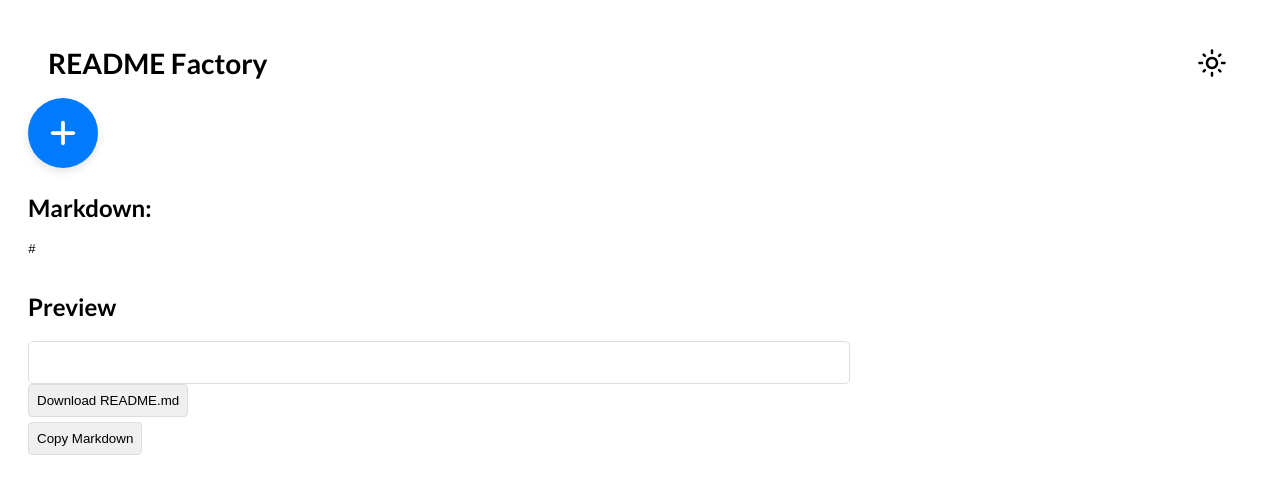
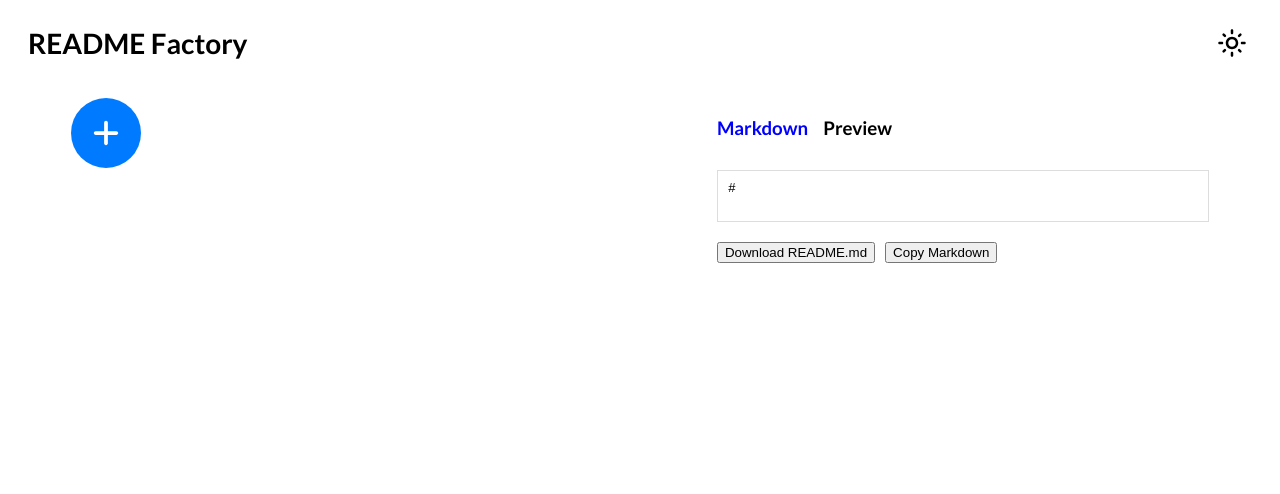
Before and after one commit to nadolf/readme-factory, a React (Vite) app: page /generator in a window 1280 px wide. Shown: the top 494 px of the page. Built offline with nearby package versions, Linux system fonts and the light colour scheme.

Commit message:
General layout of generator

```diff
--- a/src/pages/ReadmeGenerator.jsx
+++ b/src/pages/ReadmeGenerator.jsx
@@ -1,18 +1,14 @@
 import React, { useState } from "react";
 import "../styles/ReadmeGenerator.css";
 import ReactMarkdown from "react-markdown";
-import {
-  FaPlus,
-  FaTrash,
-  FaAngleDown,
-  FaAngleUp,
-} from "react-icons/fa6";
+import { FaPlus, FaTrash, FaAngleUp, FaAngleDown } from "react-icons/fa6";
+import { VscDebugRestart } from "react-icons/vsc";
 import GeneratorNav from "../components/GeneratorNav";
-import { VscDebugRestart } from "react-icons/vsc";
 
 export default function ReadmeGenerator() {
   const [sections, setSections] = useState([]);
   const [isDropdownVisible, setIsDropdownVisible] = useState(false);
+  const [activeTab, setActiveTab] = useState("markdown");
 
   const availableSections = [
     "title",
@@ -23,7 +19,14 @@ export default function ReadmeGenerator() {
     "contributing",
   ];
 
-  // Add a new section if not already added
+  const sectionTemplates = {
+    description: "Provide a description of your project.",
+    installation: "Provide installation instructions.",
+    usage: "Provide usage instructions.",
+    license: "Specify the license for your project.",
+    contributing: "Describe how others can contribute to your project.",
+  };
+
   const addSection = (sectionType) => {
     if (sections.find((section) => section.type === sectionType)) {
       alert(
@@ -36,84 +39,62 @@ export default function ReadmeGenerator() {
 
     const newSection = {
       type: sectionType,
-      content: "", // Empty content initially
+      content: sectionTemplates[sectionType] || "",
     };
     setSections([...sections, newSection]);
-    setIsDropdownVisible(false); // Hide dropdown after adding
+    setIsDropdownVisible(false);
   };
 
-  // Delete a section
-  const deleteSection = (index) => {
-    const updatedSections = sections.filter((_, i) => i !== index);
+  const deleteSection = (index) =>
+    setSections(sections.filter((_, i) => i !== index));
+
+  const resetSection = (index) => {
+    const updatedSections = [...sections];
+    updatedSections[index].content =
+      sectionTemplates[updatedSections[index].type] || "";
     setSections(updatedSections);
   };
 
-  // Reset a section to its original empty content
-  const resetSection = (index) => {
-    const updatedSections = [...sections];
-    updatedSections[index].content = "";
-    setSections(updatedSections);
-  };
-
-  // Update the content of a section
   const updateSection = (index, content) => {
     const updatedSections = [...sections];
     updatedSections[index].content = content;
     setSections(updatedSections);
   };
 
-  // Move a section up in the order
   const moveSectionUp = (index) => {
     if (index === 0) return;
     const updatedSections = [...sections];
-    const temp = updatedSections[index];
-    updatedSections[index] = updatedSections[index - 1];
-    updatedSections[index - 1] = temp;
+    [updatedSections[index], updatedSections[index - 1]] = [
+      updatedSections[index - 1],
+      updatedSections[index],
+    ];
     setSections(updatedSections);
   };
 
-  // Move a section down in the order
   const moveSectionDown = (index) => {
     if (index === sections.length - 1) return;
     const updatedSections = [...sections];
-    const temp = updatedSections[index];
-    updatedSections[index] = updatedSections[index + 1];
-    updatedSections[index + 1] = temp;
+    [updatedSections[index], updatedSections[index + 1]] = [
+      updatedSections[index + 1],
+      updatedSections[index],
+    ];
     setSections(updatedSections);
   };
 
-  // Generate markdown based on sections
   const generateMarkdown = () => {
     let markdown = `# ${
       sections.find((section) => section.type === "title")?.content || ""
     }\n\n`;
 
     sections.forEach((section) => {
-      switch (section.type) {
-        case "description":
-          markdown += `## Description\n${section.content}\n\n`;
-          break;
-        case "installation":
-          markdown += `## Installation\n\`\`\`\n${section.content}\n\`\`\`\n\n`;
-          break;
-        case "usage":
-          markdown += `## Usage\n${section.content}\n\n`;
-          break;
-        case "license":
-          markdown += `## License\n${section.content}\n\n`;
-          break;
-        case "contributing":
-          markdown += `## Contributing\n${section.content}\n\n`;
-          break;
-        default:
-          break;
-      }
+      markdown += `## ${
+        section.type.charAt(0).toUpperCase() + section.type.slice(1)
+      }\n${section.content}\n\n`;
     });
 
     return markdown;
   };
 
-  // Handle markdown download
   const downloadMarkdown = () => {
     const markdown = generateMarkdown();
     const blob = new Blob([markdown], { type: "text/markdown" });
@@ -123,18 +104,19 @@ export default function ReadmeGenerator() {
     link.click();
   };
 
-  // Copy the generated markdown to clipboard
   const copyToClipboard = () => {
-    const markdown = generateMarkdown();
-    navigator.clipboard.writeText(markdown).then(() => {
-      alert("Markdown copied to clipboard!");
-    });
+    navigator.clipboard
+      .writeText(generateMarkdown())
+      .then(() => alert("Markdown copied to clipboard!"));
   };
 
   return (
-    <div style={{ padding: "20px" }}>
+    <div>
       <GeneratorNav />
-      <div>
+
+      <div className="generator-container">
+        <div className="content-wrapper">
+          <div className="sidebar">
             <button
               className="add-button"
               onClick={() => setIsDropdownVisible(!isDropdownVisible)}
@@ -142,51 +124,47 @@ export default function ReadmeGenerator() {
               <FaPlus size={30} />
             </button>
 
-        <div
-          className={`dropdown ${isDropdownVisible ? "show" : ""}`}
-          style={{ marginTop: "10px", padding: "10px", display: "inline-block"}}
-        >
+            {isDropdownVisible && (
+              <div className="dropdown">
                 {availableSections
-            .filter((section) => !sections.find((s) => s.type === section))
+                  .filter(
+                    (section) => !sections.some((s) => s.type === section)
+                  )
                   .map((section) => (
                     <div
                       key={section}
                       onClick={() => addSection(section)}
-                className="dropdown-options"
+                      className="dropdown-option"
                     >
                       {section.charAt(0).toUpperCase() + section.slice(1)}
                     </div>
                   ))}
               </div>
+            )}
           </div>
 
+          <div className="sections-container">
             {sections.map((section, index) => (
-        <div
-          key={index}
-          style={{
-            margin: "10px 0",
-            border: "1px solid #ddd",
-            padding: "10px",
-            position: "relative",
-          }}
-        >
+              <div key={index} className="section-card">
                 <label>
-            {section.type.charAt(0).toUpperCase() + section.type.slice(1)}:
+                  {section.type.charAt(0).toUpperCase() + section.type.slice(1)}
                   <textarea
                     value={section.content}
                     onChange={(e) => updateSection(index, e.target.value)}
-              style={{ width: "100%", height: "100px" }}
                   />
                 </label>
 
-          <div style={{ marginTop: "10px" }}>
+                <div className="section-actions">
                   <button onClick={() => resetSection(index)}>
                     <VscDebugRestart />
                   </button>
                   <button onClick={() => deleteSection(index)}>
                     <FaTrash />
                   </button>
-            <button onClick={() => moveSectionUp(index)} disabled={index === 0}>
+                  <button
+                    onClick={() => moveSectionUp(index)}
+                    disabled={index === 0}
+                  >
                     <FaAngleUp />
                   </button>
                   <button
@@ -198,23 +176,39 @@ export default function ReadmeGenerator() {
                 </div>
               </div>
             ))}
-
-      <div>
-        <h2>Markdown:</h2>
-        <pre>{generateMarkdown()}</pre>
           </div>
 
-      <div>
-        <h2>Preview</h2>
+          <div className="preview-container">
+            <div className="tabs">
+              <h3
+                className={activeTab === "markdown" ? "active-tab" : ""}
+                onClick={() => setActiveTab("markdown")}
+              >
+                Markdown
+              </h3>
+              <h3
+                className={activeTab === "preview" ? "active-tab" : ""}
+                onClick={() => setActiveTab("preview")}
+              >
+                Preview
+              </h3>
+            </div>
+
+            {activeTab === "markdown" ? (
+              <pre className="markdown-area">{generateMarkdown()}</pre>
+            ) : (
               <div className="preview-area">
                 <ReactMarkdown>{generateMarkdown()}</ReactMarkdown>
               </div>
-      </div>
+            )}
 
-      <div>
+            <div className="button-container">
               <button onClick={downloadMarkdown}>Download README.md</button>
               <button onClick={copyToClipboard}>Copy Markdown</button>
             </div>
           </div>
+        </div>
+      </div>
+    </div>
   );
 }
--- a/src/styles/ReadmeGenerator.css
+++ b/src/styles/ReadmeGenerator.css
@@ -1,85 +1,80 @@
+.generator-container {
+  display: flex;
+  flex-direction: column;
+  align-items: center;
+}
+
+.content-wrapper {
+  display: flex;
+  justify-content: space-between;
+  width: 90%;
+  margin-top: 20px;
+}
+
+.sidebar {
+  flex: 0 0 10%;
+  position: relative;
+}
+
 .add-button {
   border-radius: 50%;
   padding: 20px;
-  display: inline-flex;
+  display: flex;
   align-items: center;
   justify-content: center;
   background-color: #007bff;
   color: white;
   border: none;
   cursor: pointer;
-  box-shadow: 0px 4px 8px rgba(0, 0, 0, 0.1);
-  transition: background-color 0.3s ease, transform 0.2s ease;
-}
-
-.add-button:hover {
-  background-color: #007bff;
-  opacity: 0.8;
-  transition: 0.3s;
-}
-
-.add-button:focus {
-  outline: none;
 }
 
 .dropdown {
   position: absolute;
-  top: 160px;
-  left: 0;
-  background-color: white;
+  top: 80px;
+  left: 10px;
+  background: white;
   border: 1px solid #ddd;
   padding: 10px;
-  box-shadow: 0px 4px 12px rgba(0, 0, 0, 0.1);
-  z-index: 1000;
-  width: auto;
-  min-width: 200px;
-  border-radius: 4px;
-  opacity: 0;
-  visibility: hidden;
-  transform: translateY(10px);
-  transition: opacity 0.3s, transform 0.3s, visibility 0s linear 0.3s;
+  width: 150px;
 }
 
-.dropdown.show {
-  opacity: 1;
-  visibility: visible;
-  transform: translateY(0);
+.dropdown-option {
+  padding: 10px;
+  cursor: pointer;
 }
 
-.dropdown-options {
-  display: block;
-  width: 100%;
-  padding: 8px 0px;
-  text-align: center;
-  margin-bottom: 5px;
-  cursor: pointer;
-  font-weight: 600;
-  font-size: 20;
-}
-.dropdown-options:hover {
-  color: #007bff;
+.sections-container {
+  flex: 1;
+  margin-left: 20px;
 }
 
-.preview-area {
+.section-card {
+  border: 1px solid #ddd;
+  padding: 10px;
+  margin-bottom: 10px;
+}
+
+.preview-container {
+  flex: 1;
+  margin-left: 20px;
+}
+
+.tabs {
+  display: flex;
+  gap: 15px;
+}
+
+.active-tab {
+  color: blue;
+}
+
+.markdown-area, .preview-area {
   padding: 10px;
   border: 1px solid #ddd;
-  border-radius: 5px;
-  word-break: break-all;
-  max-width: 800px;
 }
 
-button {
-  display: block;
-  padding: 8px;
-  color: #000;
-  border: 1px solid #ddd;
-  border-radius: 4px;
-  text-align: left;
-  margin-bottom: 5px;
-  cursor: pointer;
-  transition: background-color 0.3s ease;
+.button-container {
+  margin-top: 20px;
+  display: flex;
+  gap: 10px;
 }
-
-button:hover {
-  background-color: #e0e0e0;
-}
```
Lines whose indentation alone changed are shown as unchanged.
